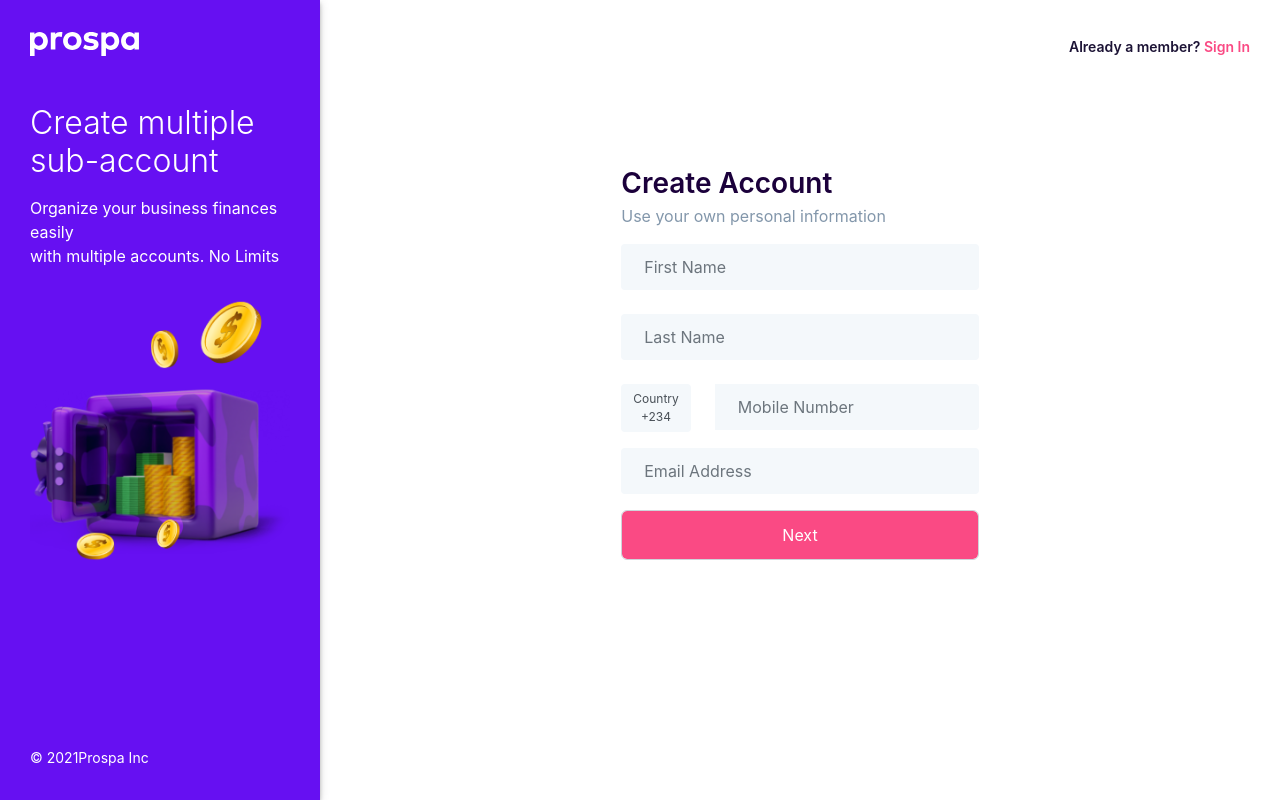
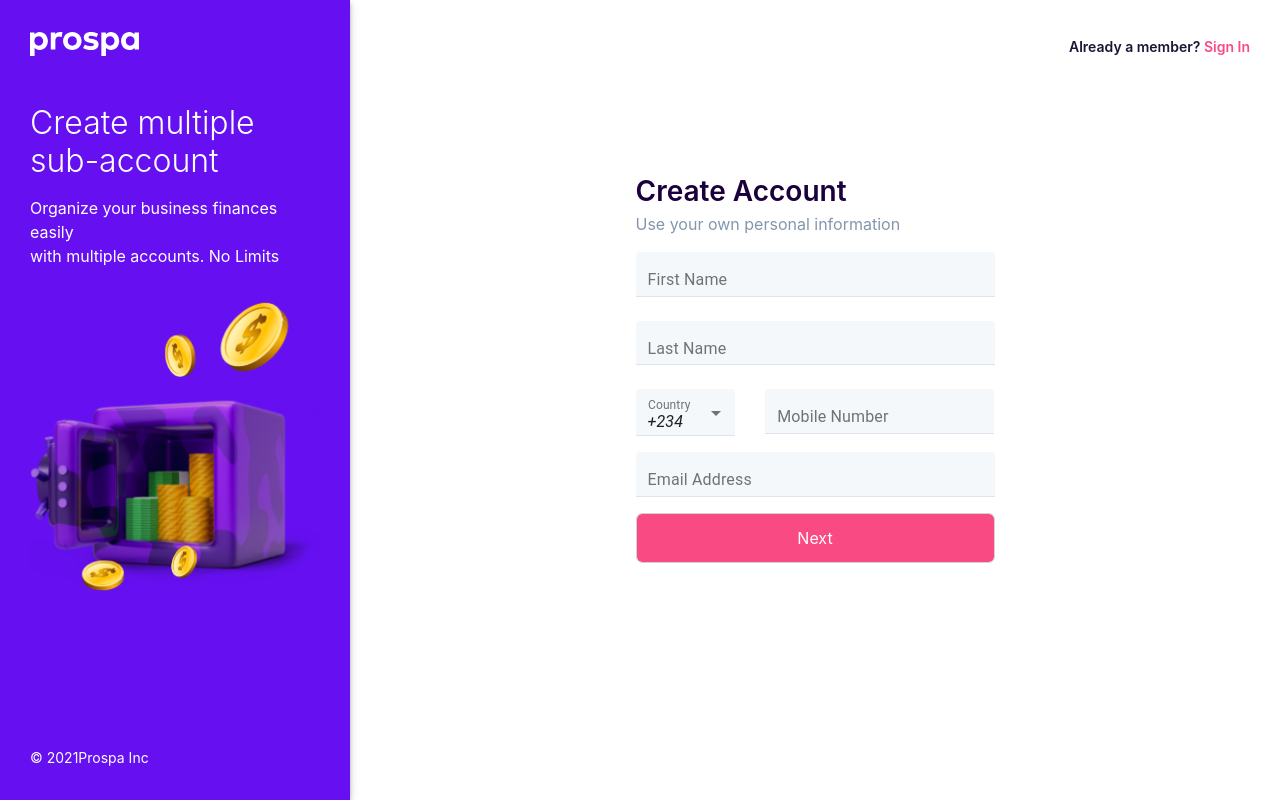
Before and after one commit to sammieeblaq/prospa, a React (Create React App) app: page / in a window 1280 px wide. Built offline with nearby package versions, Linux system fonts and the light colour scheme.

Commit message:
fix: fixed the input fields

```diff
--- a/package.json
+++ b/package.json
@@ -3,6 +3,7 @@
   "version": "0.1.0",
   "private": true,
   "dependencies": {
+    "@material-ui/core": "^4.11.3",
     "@testing-library/jest-dom": "^5.11.10",
     "@testing-library/react": "^11.2.6",
     "@testing-library/user-event": "^12.8.3",
--- a/src/components/Form/FormOne.js
+++ b/src/components/Form/FormOne.js
@@ -1,25 +1,43 @@
 import React from 'react'
+import { TextField, FormControl, MenuItem, Select, InputLabel } from "@material-ui/core"
 
 export default function FormOne() {
+  // const classes = useStyles();
   return (
     <div>
       <div className="form__title">Create Account</div>
       <div className="form__description mb-3">Use your own personal information</div>
       <div className="onboarding__form">
-        <div className="form-group mb-4 text__underline">
-          <input className="form-control input__rem" placeholder="First Name" type="text" />
+        <div className="form-group mb-4">
+          <TextField variant="filled" label="First Name" />
         </div>
         <div className="form-group mb-4">
-          <input className="form-control input__rem" placeholder="Last Name" type="text" />
+          <TextField id="filled-basic" variant="filled" label="Last Name" />
         </div>
-        <div className="input-group mb-3">
-          <div>
-            <span className="input-group-text input__rem1 mr-4" id="basic-addon1">Country <br /> +234</span>
+        <div className="row mb-3">
+          <div className="col-md-4">
+            <FormControl variant="filled">
+              <InputLabel id="demo-simple-select-filled-label">Country</InputLabel>
+              <Select
+                labelId="demo-simple-select-filled-label"
+                id="demo-simple-select-filled"
+                value="+234"
+              >
+                <MenuItem value="+234">
+                  <em>+234</em>
+                </MenuItem>
+                <MenuItem value="+237">+237</MenuItem>
+                <MenuItem value="+238">+238</MenuItem>
+              </Select>
+            </FormControl>
           </div>
-          <input type="number" className="form-control input__rem" placeholder="Mobile Number" aria-label="Username" aria-describedby="basic-addon1" />
+          <div className="col-md-8">
+
+            <TextField variant="filled" label="Mobile Number" />
+          </div>
         </div>
         <div className="form-group">
-          <input className="form-control input__rem" placeholder="Email Address" type="text" />
+          <TextField variant="filled" label="Email Address" />
         </div>
       </div>
     </div>
--- a/src/components/Form/FormTwo.js
+++ b/src/components/Form/FormTwo.js
@@ -21,11 +21,11 @@ export default function FormTwo() {
               </div>
             </Accordion.Toggle>
             <Accordion.Collapse eventKey="0">
-              <Card.Body className="minus__top pl-4">
-                <span className="d__color">As a registered business, you'll get: </span><br />
-                <span><img src={check} alt="Check" className="img-fluid" /> Account in your business name</span><br />
-                <span><img src={check} alt="Check" className="img-fluid" /> Send to and receive transfers from all<br /> Nigerian banks</span><br />
-                <span><img src={check} alt="Check" className="img-fluid" /> Tools for business management</span>
+              <Card.Body className="minus__top pl-5">
+                <div className="d__color">As a registered business, you'll get: </div>
+                <div><img src={check} alt="Check" className="img-fluid" /> Account in your business name</div>
+                <div><img src={check} alt="Check" className="img-fluid" /> Send to and receive transfers from all <span className="pl-4">Nigerian banks</span></div>
+                <div><img src={check} alt="Check" className="img-fluid" /> Tools for business management</div>
               </Card.Body>
             </Accordion.Collapse>
           </Card>
@@ -44,11 +44,11 @@ export default function FormTwo() {
               </div>
             </Accordion.Toggle>
             <Accordion.Collapse eventKey="0">
-              <Card.Body className="minus__top pl-4">
-                <span className="d__color">Everything you need to start your business: </span><br />
-                <span><img src={check} alt="Check" className="img-fluid" /> Register business name with CAC</span><br />
-                <span><img src={check} alt="Check" className="img-fluid" /> Tax Identification Number</span><br />
-                <span><img src={check} alt="Check" className="img-fluid" /> Your account will be automatically opened on completion</span>
+              <Card.Body className="minus__top pl-5">
+                <div className="d__color">Everything you need to start your business: </div>
+                <div><img src={check} alt="Check" className="img-fluid" /> Register business name with CAC</div>
+                <div><img src={check} alt="Check" className="img-fluid" /> Tax Identification Number</div>
+                <div><img src={check} alt="Check" className="img-fluid" /> Your account will be automatically <span className="pl-4">opened on completion</span></div>
               </Card.Body>
             </Accordion.Collapse>
           </Card>
@@ -60,10 +60,10 @@ export default function FormTwo() {
           <label className="custom-control-label" htmlFor="customRadio3">
             I'm a freelancer I do business in , <br />
             my personal name.
-                </label>
+          </label>
         </div>
+      </div>
 
-      </div>
     </div >
   )
 }
--- a/src/index.js
+++ b/src/index.js
@@ -7,9 +7,9 @@ import "bootstrap/dist/css/bootstrap.css"
 import "./styles/styles.css"
 
 ReactDOM.render(
-  <React.StrictMode>
-    <App />
-  </React.StrictMode>,
+
+  <App />,
+
   document.getElementById('root')
 );
 
--- a/src/pages/LoginPage.js
+++ b/src/pages/LoginPage.js
@@ -1,4 +1,5 @@
 import React from 'react'
+import { TextField } from "@material-ui/core"
 import { Link, useHistory } from "react-router-dom"
 import back from "../assets/images/back.svg"
 
@@ -22,10 +23,10 @@ const LoginPage = () => {
             <div className="form__description mb-3">An account with powerful, personalized tools all in one place</div>
             <div className="onboarding__form">
               <div className="form-group mb-4">
-                <input className="form-control input__rem" placeholder="Email Address" type="email" />
+                <TextField variant="filled" label="Email Address" />
               </div>
               <div className="form-group mb-4">
-                <input className="form-control input__rem" placeholder="Password" type="password" />
+                <TextField variant="filled" label="Password" />
               </div>
 
               <div>
--- a/src/pages/SignUpPage.js
+++ b/src/pages/SignUpPage.js
@@ -38,7 +38,7 @@ const SignUpPage = () => {
           </div>
         </div>
         <div className="row justify-content-center">
-          <div className="col-lg-5 col-md-5 col-sm-12 onboard__form__container">
+          <div className="col-lg-5 col-md-5 col-sm-12 p-2 onboard__form__container">
             {next === 0 ? <FormOne /> : <FormTwo />}
             <div>
               {
--- a/src/styles/styles.css
+++ b/src/styles/styles.css
@@ -8,7 +8,7 @@
 /* Sidebar */
 .sidebar {
     background-color: rgb(102, 16, 242);
-    width: 320px;
+    width: 350px;
     flex: 0 0 360px;
     max-width: 360px;
     height: 100vh;
@@ -77,7 +77,7 @@
 }
 
 .onboard__form__container {
-    max-width: 410px;
+    max-width: 430px;
     margin: 100px auto 0;
     height: 100%;
     flex-direction: column;
@@ -105,18 +105,43 @@
 }
 
 .input__rem {
-    border: 0!important;
     /* border-radius: 8px!important; */
     background-color: #f4f8fb!important;
     font-size: 16px;
     padding: 23px;
 }
 
-.text__underline::after {
-    content: "";
+.MuiFilledInput-root input {
+    font-size: 14px !important;
+    color: #1c1335 !important;
     border: 0 !important;
-    height: 2px;
-    border-bottom: 1px solid linear-gradient(270deg,#00d2ff -8.34%,#7e51ff 50.93%,#fa4a84 106.85%) !important;
+    width: 100% !important;
+    background: transparent !important;
+}
+
+.MuiFilledInput-root {
+    background: #f4f8fb !important;
+}
+
+.MuiFilledInput-input {
+    padding: 23px 12px 5px !important;
+}
+.MuiFormControl-root {
+    width: 100%;
+    margin-bottom: 25px;
+}
+
+.MuiFilledInput-underline::before {
+    border: 0 !important;
+    height: 1px !important;
+    background: #e0e2ec !important;
+}
+
+.MuiFilledInput-underline::after {
+    border: 0;
+    height: 2px !important;
+    background: linear-gradient(270deg,#00d2ff -8.34%,#7e51ff 50.93%,#fa4a84 106.85%) !important;
+
 }
 
 .input__rem1 {
@@ -135,6 +160,12 @@
 
 .btn__color:focus {
     background-color: #fa4a84;
+    outline: 0;
+    color: white;
+}
+
+.btn__color:hover {
+    background-color: #e87ea1;
     outline: 0;
     color: white;
 }
```
Also changed, not shown: 1 other file (tests, documents, lock files or other folders).
